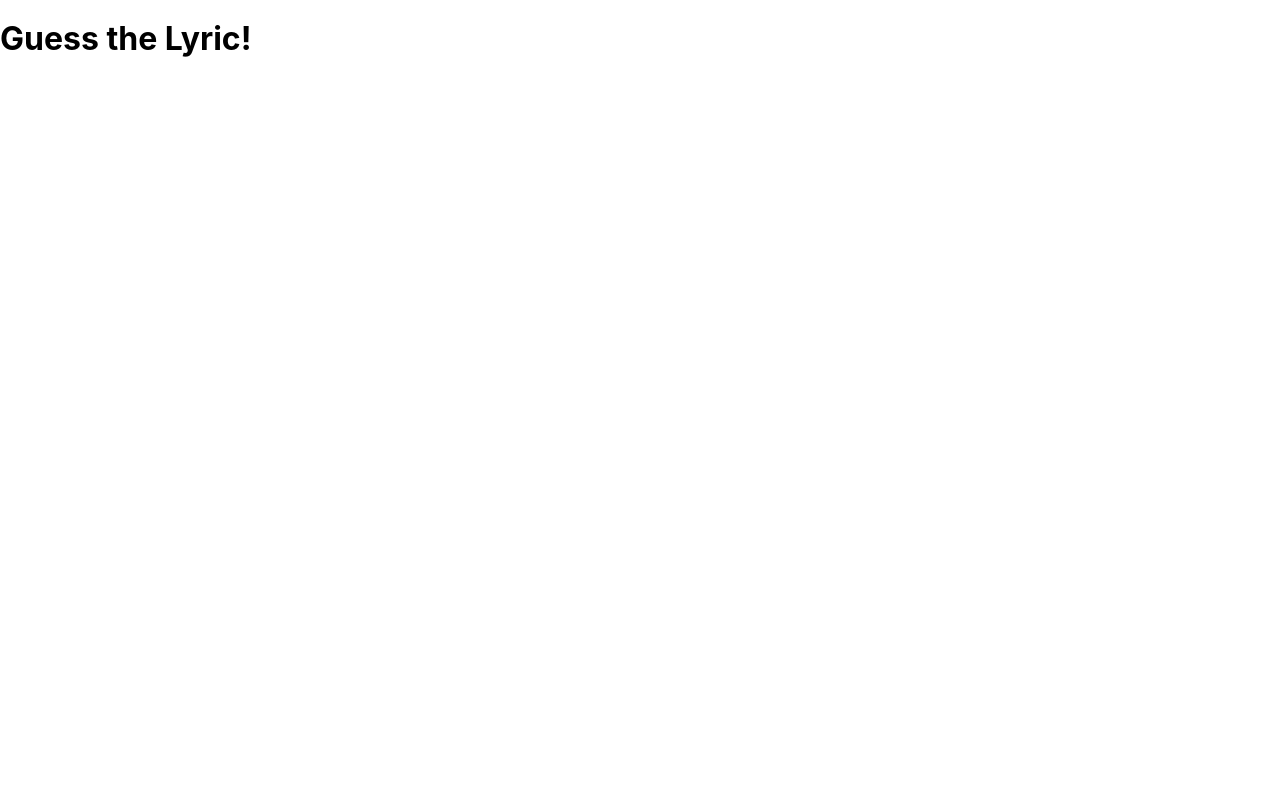
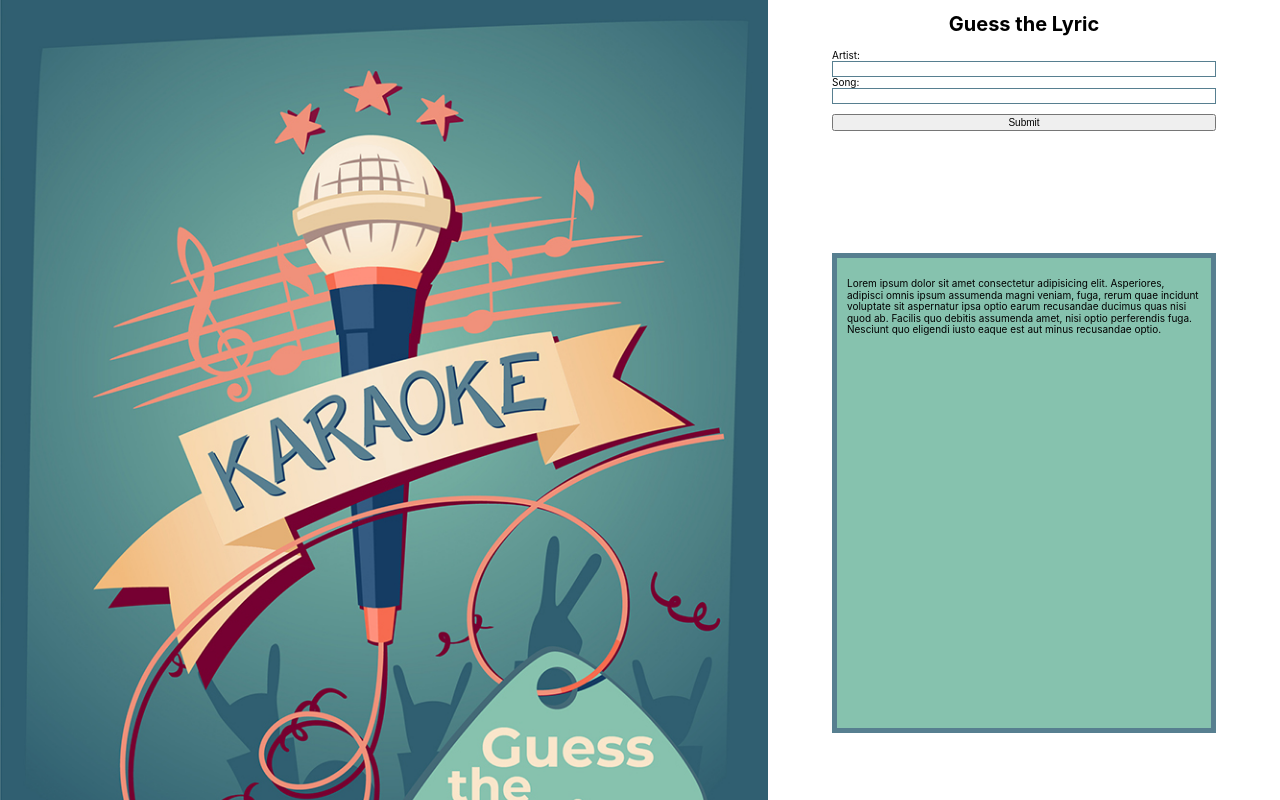
Before and after one commit to saveTheLyric/saveTheLyricProjectSix, a React (Create React App) app: page / in a window 1280 px wide. Built offline with nearby package versions, Linux system fonts and the light colour scheme.

Commit message:
rough draft layout

```diff
--- a/src/App.css
+++ b/src/App.css
@@ -17,3 +17,69 @@ html { -moz-box-sizing: border-box; -webkit-box-sizing: border-box; box-sizing:
 }
 
 /* Font Family */
+
+/* Header */
+
+html {
+  font-size: 62.5%;
+  font-family: ‘Montserrat’, sans-serif;
+}
+
+.App {
+  display: flex;
+  height: 100vh;
+  width: 100vw;
+  min-width: 100vh;
+}
+
+header {
+  display: flex;
+  background-image: url(./assets/microphone.jpg);
+  width: 60%;
+  height: 100%;
+  background-size: 100%;
+}
+
+h1 {
+  color: black;
+  border-bottom: green;
+  text-align: center;
+}
+
+/* Logo goes here */
+
+body {
+  background-color: white;
+  width: 40%;
+  height: 100%;
+}
+
+.wrapper {
+  max-width: 1080px;
+  margin: 0 auto;
+  width: 30%;
+}
+
+form {
+  display: flex;
+  flex-direction: column;
+}
+
+input {
+  border: 1px solid #577F90;
+}
+
+button {
+  margin: 10px 0;
+}
+
+.info {
+  height: 30%;
+}
+
+.lyrics {
+  border: solid 5px #577F90;
+  background: #86C2AE;
+  padding: 10px;
+  height: 60%;
+}
--- a/src/App.js
+++ b/src/App.js
@@ -1,12 +1,14 @@
 import React, { Component } from 'react';
 import './App.css';
-import Header from './Header';
+import Header from './Header.js';
+import Body from "./Body.js"
 
 class App extends Component {
   render() {
     return (
       <div className="App">
         <Header />
+        <Body/>
       </div>
     );
   }
--- /dev/null
+++ b/src/Body.js
@@ -0,0 +1,30 @@
+import React, {Component} from "react";
+
+class Body extends Component {
+  render(){
+    return(
+
+      // <div className="something">
+        <div className="wrapper">
+          <div className="info">
+            <h1>Guess the Lyric</h1>
+            {/* <img src="./assets/guessLyricsLogo.png" alt=""Guess the Lyric/> */}
+            <form action="">
+              <label htmlFor="artist">Artist:</label>
+              <input type="text" className="artist"/>
+              <label htmlFor="song">Song:</label>
+              <input type="text" className="song"/>
+              <button>Submit</button>
+            </form>
+          </div>
+          <div className="lyrics">
+            <p>Lorem ipsum dolor sit amet consectetur adipisicing elit. Asperiores, adipisci omnis ipsum assumenda magni veniam, fuga, rerum quae incidunt voluptate sit aspernatur ipsa optio earum recusandae ducimus quas nisi quod ab. Facilis quo debitis assumenda amet, nisi optio perferendis fuga. Nesciunt quo eligendi iusto eaque est aut minus recusandae optio.</p>
+          </div>
+        </div>
+      // </div>
+
+    )
+  }
+}
+
+export default Body;
--- a/src/Header.js
+++ b/src/Header.js
@@ -4,7 +4,7 @@ const Header = () => {
   return (
     <>
       <header>
-          <h1>Guess the Lyric!</h1>
+        {/*  */}
       </header>
     </>
   )
```
